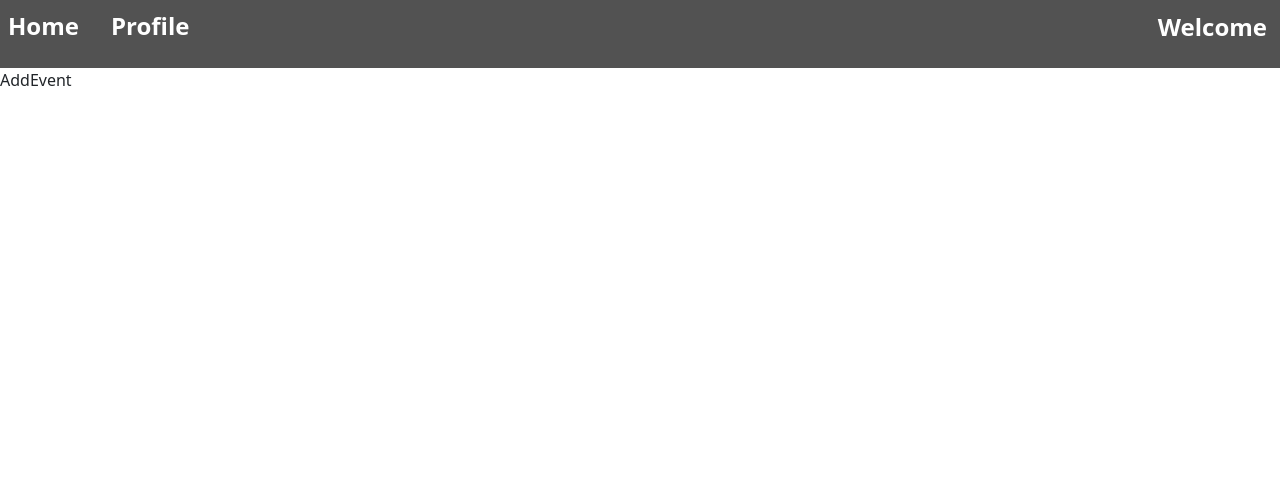
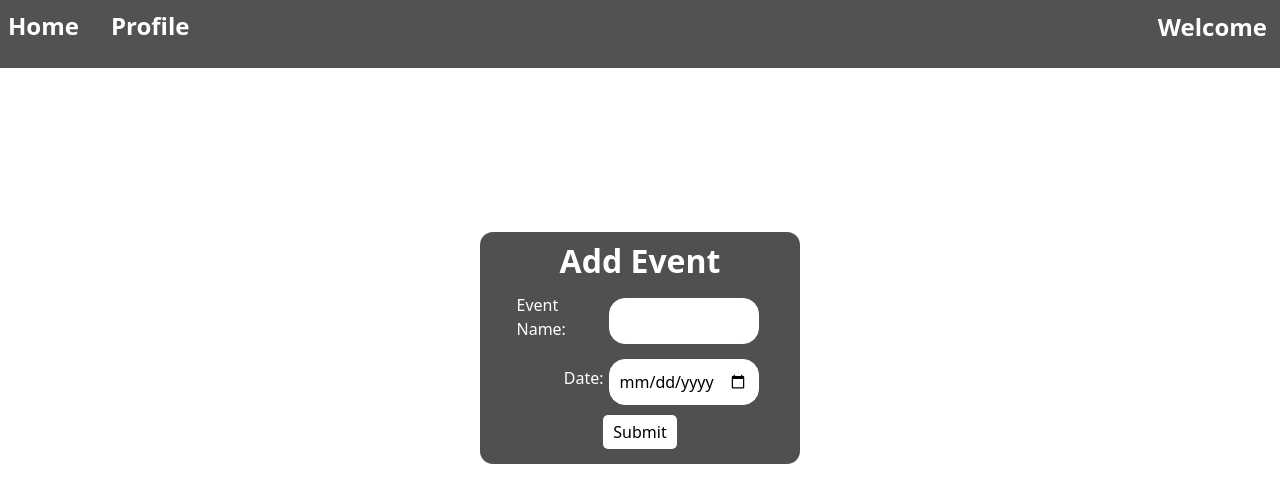
Before and after one commit to shivamvermawitty/Vacation-Tracker, a React (Vite) app: page /addEvent in a window 1280 px wide. Shown: the top 502 px of the page. Built offline with nearby package versions, Linux system fonts and the light colour scheme; no server answers; sample sign-in values are in the browser's storage.

Commit message:
eighth commit

```diff
--- a/src/components/AddEvent/AddEvent.css
+++ b/src/components/AddEvent/AddEvent.css
@@ -0,0 +1,68 @@
+.event{
+    display: flex;
+    justify-content: center;
+    align-items: center;
+    height: 70vh;
+}
+.eventForm{
+    width: 25%;
+    background-color: rgb(80, 80, 80);
+    border-radius: 13px;
+    padding: 10px;
+    color: white;
+    display: flex;
+    flex-direction: column;
+    justify-content: center;
+}
+.eventForm form{
+    display: flex;
+    flex-direction: column;
+    /* justify-content: center; */
+}
+.eventForm form div{
+    display: flex;
+
+    justify-content: center;
+    align-items: center;
+    gap: 5px;
+    margin: 5px;
+}
+.eventForm form div label{
+    width: 30%;
+    display: flex;
+    justify-content: end;
+}
+.eventSubmitButton{
+    padding-left: 10px;
+    padding-right: 10px;
+    padding-top: 5px;
+    padding-bottom: 5px;
+    background-color: white;
+    border: none;
+    border-radius: 5px;
+}
+/* .eventForm form div input{
+    width: 70% !important;
+    display: flex;
+    justify-content: start;
+} */
+@media (max-width: 900px) {
+    .eventForm{
+        width: 50%;
+        justify-content: start;
+        /* padding: 0; */
+    }
+    .eventForm form div{
+        flex-direction: column;
+        justify-content: start;
+        gap: 2px;
+        margin: 0;
+    }
+    .eventForm form div label{
+        width: 100%;
+        justify-content: center;
+    }
+    .eventForm form div input{
+        width: 70% !important;
+    }
+  }
--- a/src/components/AddEvent/AddEvent.jsx
+++ b/src/components/AddEvent/AddEvent.jsx
@@ -1,7 +1,51 @@
-import React from 'react'
+import React, { useState } from "react";
+import { z } from "zod";
+import "./AddEvent.css";
+import InputComponent from "../InputComponent/InputComponent";
+
+const formSchema = z.object({
+  eventName: z.string().min(3, "First name is required"),
+
+  date: z.string().min(3, "Date Of Birth is required"),
+});
 
 export default function AddEvent() {
+  const [eventDetail, setEventDetail] = useState({
+    eventName:'',
+    date:''
+  });
+  const [errors, setErrors] = useState({});
   return (
-    <div>AddEvent</div>
-  )
+    <div className="event">
+      <div className="eventForm">
+        <h2 className=" d-flex justify-content-center fw-bold">Add Event</h2>
+        <form>
+          <div>
+            <InputComponent
+            label={'Event Name:'}
+            type={"text"}
+            formData={eventDetail}
+            name={"eventName"}
+            setFormData={setEventDetail}
+            errorMessage={errors.eventName}
+            />
+          </div>
+
+          <div>
+            <InputComponent
+            label={'Date:'}
+            type={"date"}
+            formData={eventDetail}
+            name={"date"}
+            setFormData={setEventDetail}
+            errorMessage={errors.date}
+            />
+          </div>
+          <div>
+            <button className="eventSubmitButton" type="submit">Submit</button>
+          </div>
+        </form>
+      </div>
+    </div>
+  );
 }
```
